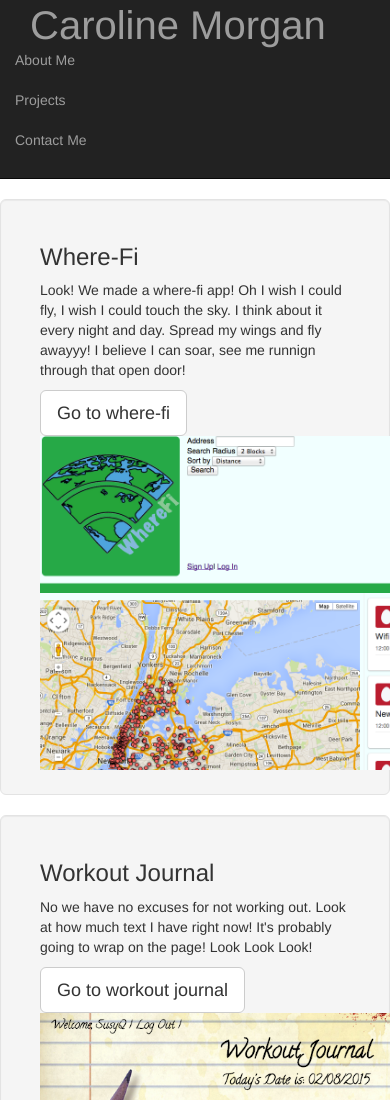
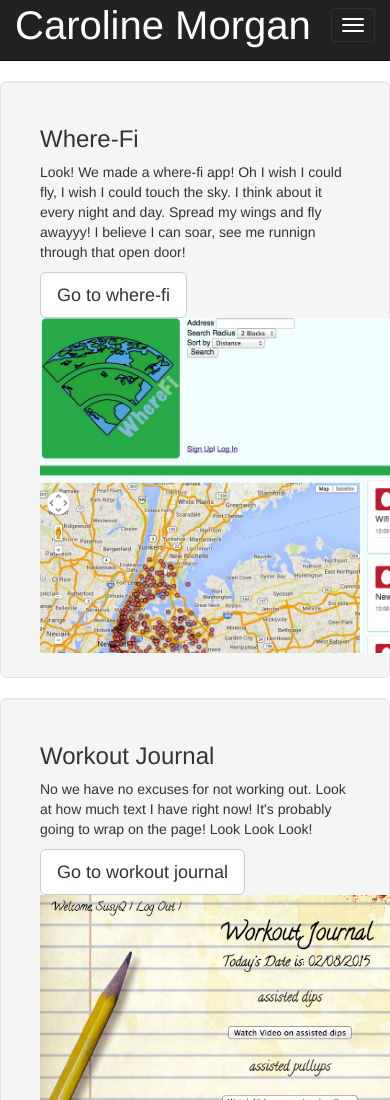
Before and after one commit to CaptainM/CaptainM.github.io, a plain HTML site: page index.html in a window 390 px wide. Shown: the top 1100 px of the page. Drawn offline with nearby package versions, Linux system fonts and the light colour scheme.

Commit message:
playing with about page

```diff
--- a/index.html
+++ b/index.html
@@ -13,9 +13,19 @@
 <body>
 	<div class='navbar navbar-inverse navbar-static-top'>
 		<div class='container'>
-			<a href='/' class='navbar-brand'>Caroline Morgan</a>
-			<ul class='nav navbar-nav navbar-right'>
-				<li><a href='about.html'>About Me</a></li>
+			<div class='navbar-header'>
+				<a href='/' class='navbar-brand'>Caroline Morgan</a>
+				<button type='button' class='navbar-toggle'
+					data-toggle='collapse'
+					data-target='.navbar-collapse'>
+					<span class='sr-only'>Toggle Navigation></span>
+					<span class='icon-bar'></span>
+					<span class='icon-bar'></span>
+					<span class='icon-bar'></span>
+				</button>
+			</div>
+			<ul class='nav navbar-nav navbar-right collapse navbar-collapse'>
+				<li><a href='./about'>About Me</a></li>
 				<li><a href='projects.html'>Projects</a></li>
 				<li><a href='contact.html'>Contact Me</a></li>
 			</ul>
```
Also changed, not shown: about.html (added, +9 -0 lines).
